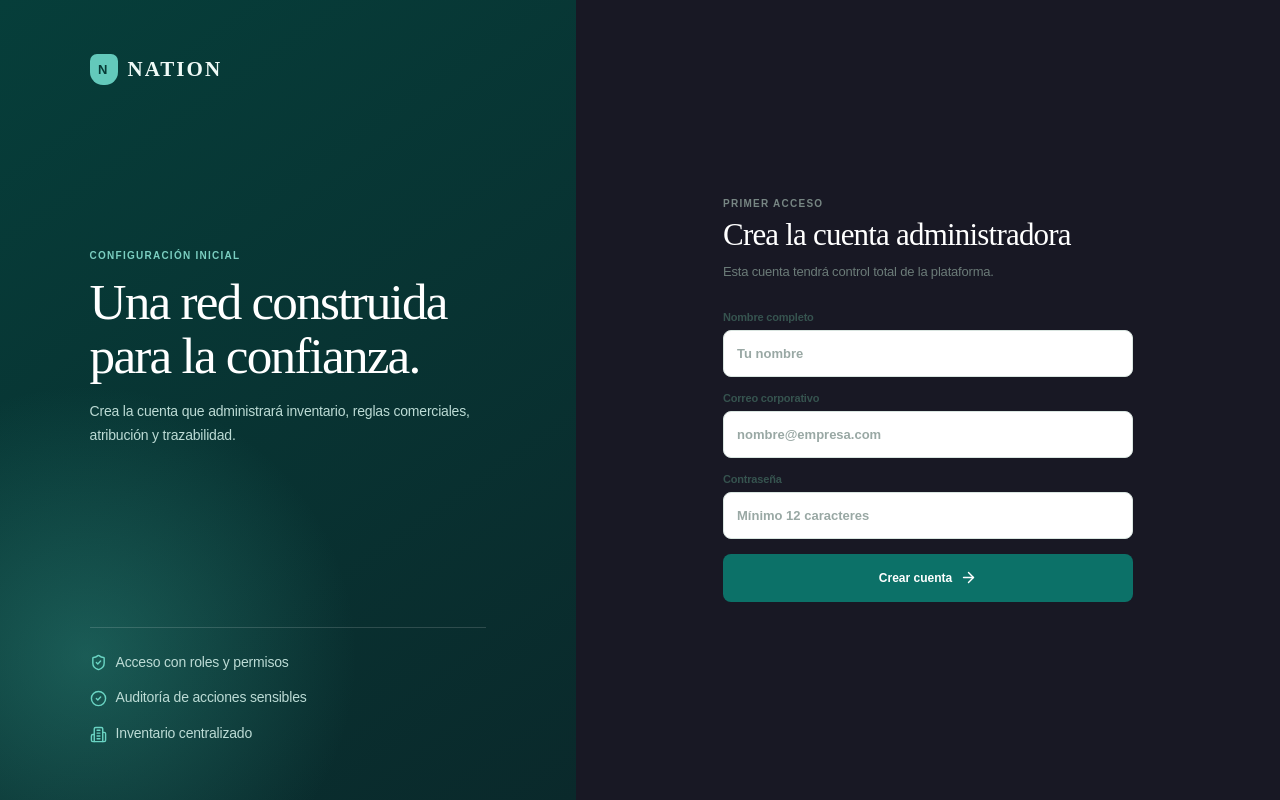
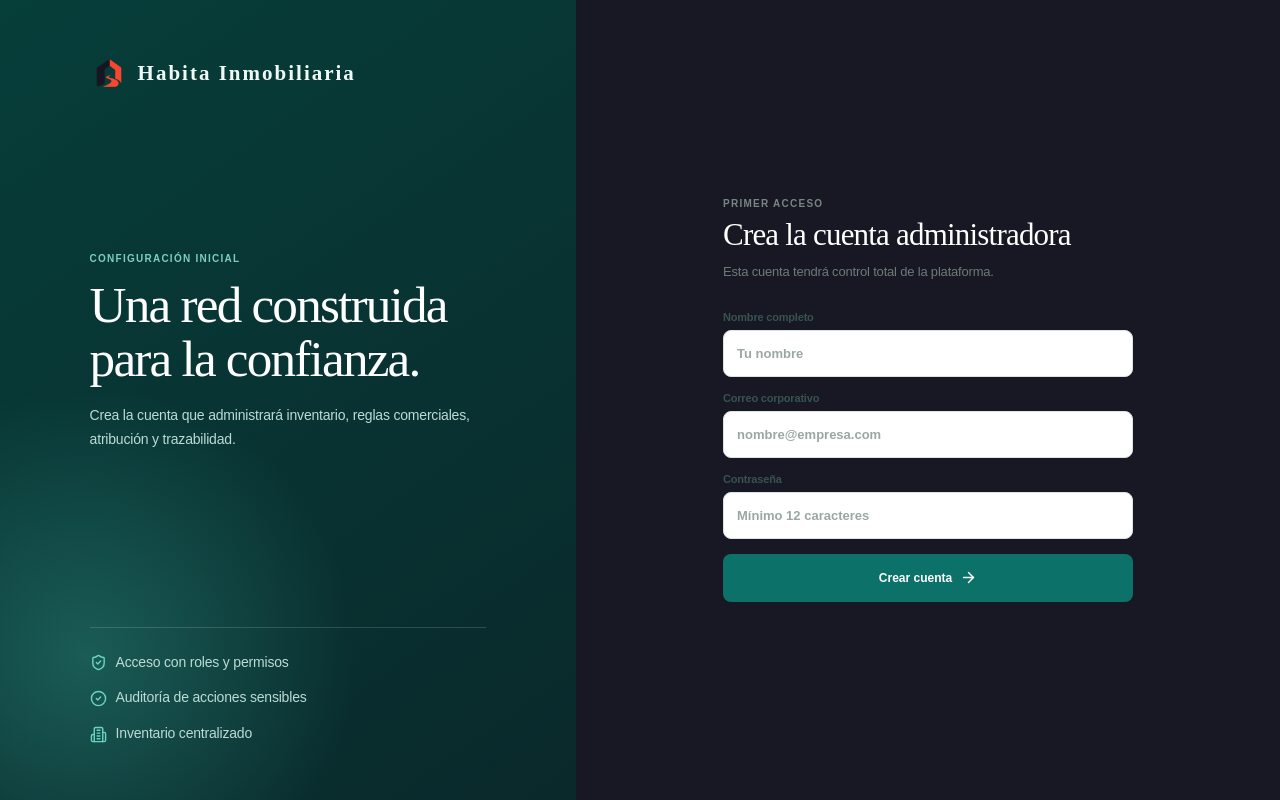
Before and after one commit to natgrowthlab/nation-real-estate-network, a Next.js app: page /setup in a window 1280 px wide. Built offline with nearby package versions, Linux system fonts and the light colour scheme.

Commit message:
fix: show Habita mark on auth screens

```diff
--- a/app/brand-assets.css
+++ b/app/brand-assets.css
@@ -1 +1 @@
-.brand-logo{width:31px;height:31px;object-fit:contain;flex:0 0 auto}.portal-brand .brand-logo{width:31px;height:31px}.logout-button{width:100%;min-height:43px;margin-top:10px;border:0;border-radius:10px;background:transparent;color:#ff9b91;display:flex;align-items:center;gap:12px;padding:0 11px;font:inherit;font-size:13px;font-weight:650;cursor:pointer}.logout-button:hover{color:#fff;background:rgba(255,74,54,.14)}.portal-nav .logout-button{margin-top:auto}@media(max-width:760px){.portal-nav .logout-button{margin-top:10px}}
+.brand-logo,.auth-brand-logo{width:31px;height:31px;object-fit:contain;flex:0 0 auto}.auth-brand-logo{width:38px;height:38px}.portal-brand .brand-logo{width:31px;height:31px}.logout-button{width:100%;min-height:43px;margin-top:10px;border:0;border-radius:10px;background:transparent;color:#ff9b91;display:flex;align-items:center;gap:12px;padding:0 11px;font:inherit;font-size:13px;font-weight:650;cursor:pointer}.logout-button:hover{color:#fff;background:rgba(255,74,54,.14)}.portal-nav .logout-button{margin-top:auto}@media(max-width:760px){.portal-nav .logout-button{margin-top:10px}.auth-brand-logo{width:32px;height:32px}}
--- a/app/login/page.tsx
+++ b/app/login/page.tsx
@@ -16,5 +16,5 @@ export default function LoginPage() {
     else setError((await response.json()).error ?? "No fue posible iniciar sesión.");
     setLoading(false);
   }
-  return <main className="auth-shell login-shell"><section className="auth-aside"><div className="auth-brand"><i>H</i><span>Habita Inmobiliaria</span></div><div><p className="eyebrow">RED DE DISTRIBUCIÓN INMOBILIARIA</p><h1>Todo el negocio, en una sola dirección.</h1><p>Inventario verificado, compradores atribuidos y cierres que dejan evidencia.</p></div><div className="aside-metric"><strong>100%</strong><span>de tus operaciones con trazabilidad.</span></div></section><section className="auth-panel"><form onSubmit={submit} className="auth-card"><div className="auth-key"><KeyRound size={20}/></div><p className="eyebrow">ACCESO SEGURO</p><h2>Bienvenido de vuelta</h2>{configured && <p className="form-success">La cuenta administradora fue creada. Ya puedes iniciar sesión.</p>}<label>Correo<input name="email" type="email" required autoComplete="email" placeholder="nombre@empresa.com" /></label><label>Contraseña<input name="password" type="password" required autoComplete="current-password" placeholder="Tu contraseña" /></label>{error && <p className="form-error" role="alert">{error}</p>}<button className="auth-submit" disabled={loading}>{loading ? "Validando…" : <>Ingresar a Habita <ArrowRight size={17}/></>}</button><p className="setup-link">¿Aún no existe una cuenta? <Link href="/setup">Configurar plataforma</Link></p></form></section></main>;
+  return <main className="auth-shell login-shell"><section className="auth-aside"><div className="auth-brand"><img className="auth-brand-logo" src="/brand/habita-mark.png" alt=""/><span>Habita Inmobiliaria</span></div><div><p className="eyebrow">RED DE DISTRIBUCIÓN INMOBILIARIA</p><h1>Todo el negocio, en una sola dirección.</h1><p>Inventario verificado, compradores atribuidos y cierres que dejan evidencia.</p></div><div className="aside-metric"><strong>100%</strong><span>de tus operaciones con trazabilidad.</span></div></section><section className="auth-panel"><form onSubmit={submit} className="auth-card"><div className="auth-key"><KeyRound size={20}/></div><p className="eyebrow">ACCESO SEGURO</p><h2>Bienvenido de vuelta</h2>{configured && <p className="form-success">La cuenta administradora fue creada. Ya puedes iniciar sesión.</p>}<label>Correo<input name="email" type="email" required autoComplete="email" placeholder="nombre@empresa.com" /></label><label>Contraseña<input name="password" type="password" required autoComplete="current-password" placeholder="Tu contraseña" /></label>{error && <p className="form-error" role="alert">{error}</p>}<button className="auth-submit" disabled={loading}>{loading ? "Validando…" : <>Ingresar a Habita <ArrowRight size={17}/></>}</button><p className="setup-link">¿Aún no existe una cuenta? <Link href="/setup">Configurar plataforma</Link></p></form></section></main>;
 }
--- a/app/setup/page.tsx
+++ b/app/setup/page.tsx
@@ -14,5 +14,5 @@ export default function SetupPage() {
     else setError((await response.json()).error ?? "No fue posible configurar la cuenta.");
     setLoading(false);
   }
-  return <main className="auth-shell"><section className="auth-aside"><div className="auth-brand"><i>N</i><span>NATION</span></div><div><p className="eyebrow">CONFIGURACIÓN INICIAL</p><h1>Una red construida para la confianza.</h1><p>Crea la cuenta que administrará inventario, reglas comerciales, atribución y trazabilidad.</p></div><div className="trust-list"><p><ShieldCheck size={17}/> Acceso con roles y permisos</p><p><CheckCircle2 size={17}/> Auditoría de acciones sensibles</p><p><Building2 size={17}/> Inventario centralizado</p></div></section><section className="auth-panel"><form onSubmit={submit} className="auth-card"><p className="eyebrow">PRIMER ACCESO</p><h2>Crea la cuenta administradora</h2><p className="auth-copy">Esta cuenta tendrá control total de la plataforma.</p><label>Nombre completo<input name="fullName" required autoComplete="name" placeholder="Tu nombre" /></label><label>Correo corporativo<input name="email" type="email" required autoComplete="email" placeholder="nombre@empresa.com" /></label><label>Contraseña<input name="password" type="password" minLength={12} required autoComplete="new-password" placeholder="Mínimo 12 caracteres" /></label>{error && <p className="form-error" role="alert">{error}</p>}<button className="auth-submit" disabled={loading}>{loading ? "Configurando…" : <>Crear cuenta <ArrowRight size={17}/></>}</button></form></section></main>;
+  return <main className="auth-shell"><section className="auth-aside"><div className="auth-brand"><img className="auth-brand-logo" src="/brand/habita-mark.png" alt=""/><span>Habita Inmobiliaria</span></div><div><p className="eyebrow">CONFIGURACIÓN INICIAL</p><h1>Una red construida para la confianza.</h1><p>Crea la cuenta que administrará inventario, reglas comerciales, atribución y trazabilidad.</p></div><div className="trust-list"><p><ShieldCheck size={17}/> Acceso con roles y permisos</p><p><CheckCircle2 size={17}/> Auditoría de acciones sensibles</p><p><Building2 size={17}/> Inventario centralizado</p></div></section><section className="auth-panel"><form onSubmit={submit} className="auth-card"><p className="eyebrow">PRIMER ACCESO</p><h2>Crea la cuenta administradora</h2><p className="auth-copy">Esta cuenta tendrá control total de la plataforma.</p><label>Nombre completo<input name="fullName" required autoComplete="name" placeholder="Tu nombre" /></label><label>Correo corporativo<input name="email" type="email" required autoComplete="email" placeholder="nombre@empresa.com" /></label><label>Contraseña<input name="password" type="password" minLength={12} required autoComplete="new-password" placeholder="Mínimo 12 caracteres" /></label>{error && <p className="form-error" role="alert">{error}</p>}<button className="auth-submit" disabled={loading}>{loading ? "Configurando…" : <>Crear cuenta <ArrowRight size={17}/></>}</button></form></section></main>;
 }
```
